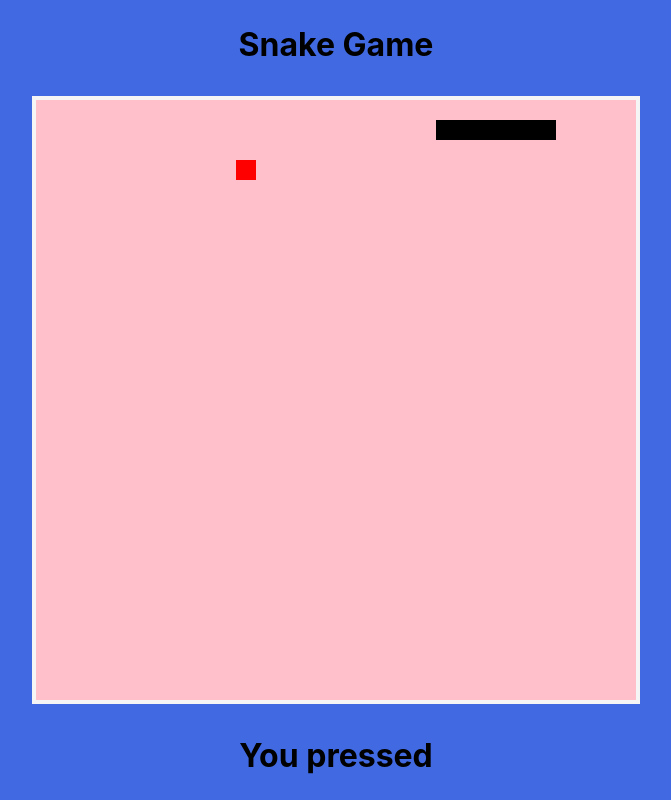
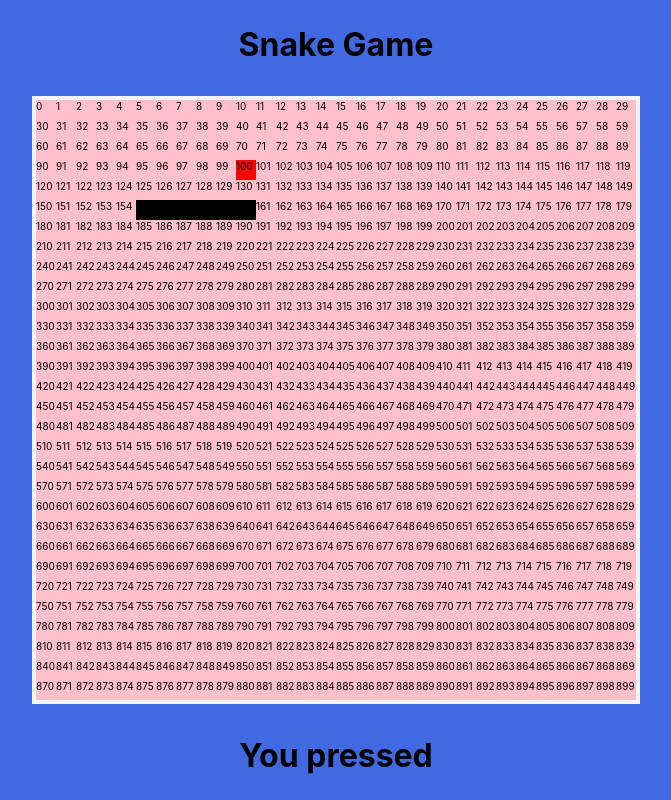
Before and after one commit to devsargam/SnakeGame, a React (Vite) app: page / in a window 1280 px wide. Shown: the whole page, without its empty margins (304-975 px from the left). Built offline with nearby package versions, Linux system fonts and the light colour scheme.

Commit message:
debugging changes

```diff
--- a/src/App.jsx
+++ b/src/App.jsx
@@ -10,12 +10,12 @@ const Game = () => {
     for (let i = 0; i < 900; i++) {
       arr.push(0);
     }
-    arr[50] = true;
-    arr[51] = true;
-    arr[52] = true;
-    arr[53] = true;
-    arr[54] = true;
-    arr[55] = true;
+    arr[150 + 5] = true;
+    arr[151 + 5] = true;
+    arr[152 + 5] = true;
+    arr[153 + 5] = true;
+    arr[154 + 5] = true;
+    arr[155 + 5] = true;
     arr[100] = "apple";
     setSquares(arr);
     window.addEventListener("keydown", (e) => {
@@ -56,7 +56,7 @@ const Game = () => {
       <h1>Snake Game</h1>
       <div className="canvas">
         {squares.map((item, index) => {
-          return <Square snake={item} />;
+          return <Square snake={item} index={index} />;
         })}
       </div>
       <h1>You pressed {key}</h1>
--- a/src/Square.jsx
+++ b/src/Square.jsx
@@ -1,12 +1,17 @@
 import React from "react";
 
-export default function Square({ snake }) {
+const Square = ({ snake, index }) => {
   return (
     <div
       className="square"
       style={{
         backgroundColor: snake == "apple" ? "red" : snake ? "black" : "pink",
+        fontSize: "10px",
       }}
-    ></div>
+    >
+      {index}
+    </div>
   );
-}
+};
+
+export default Square;
```
